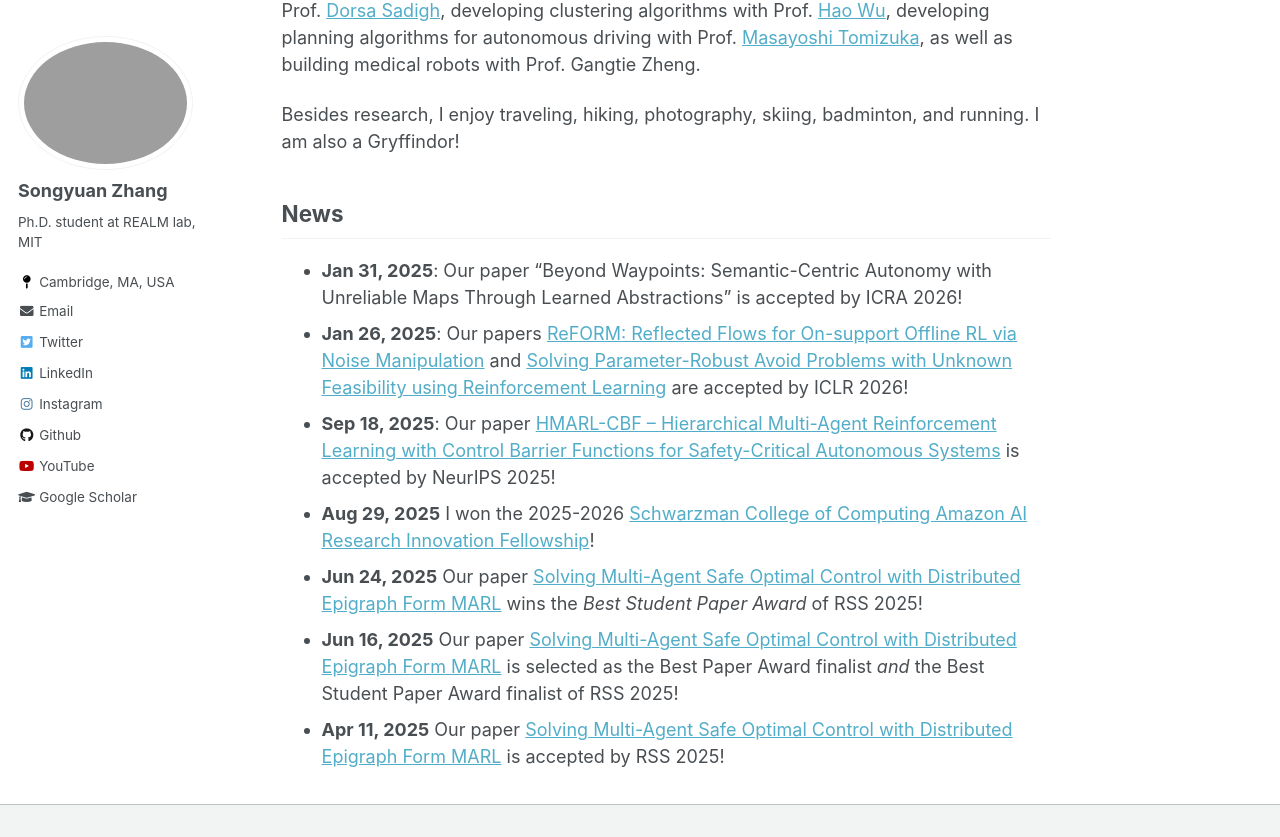
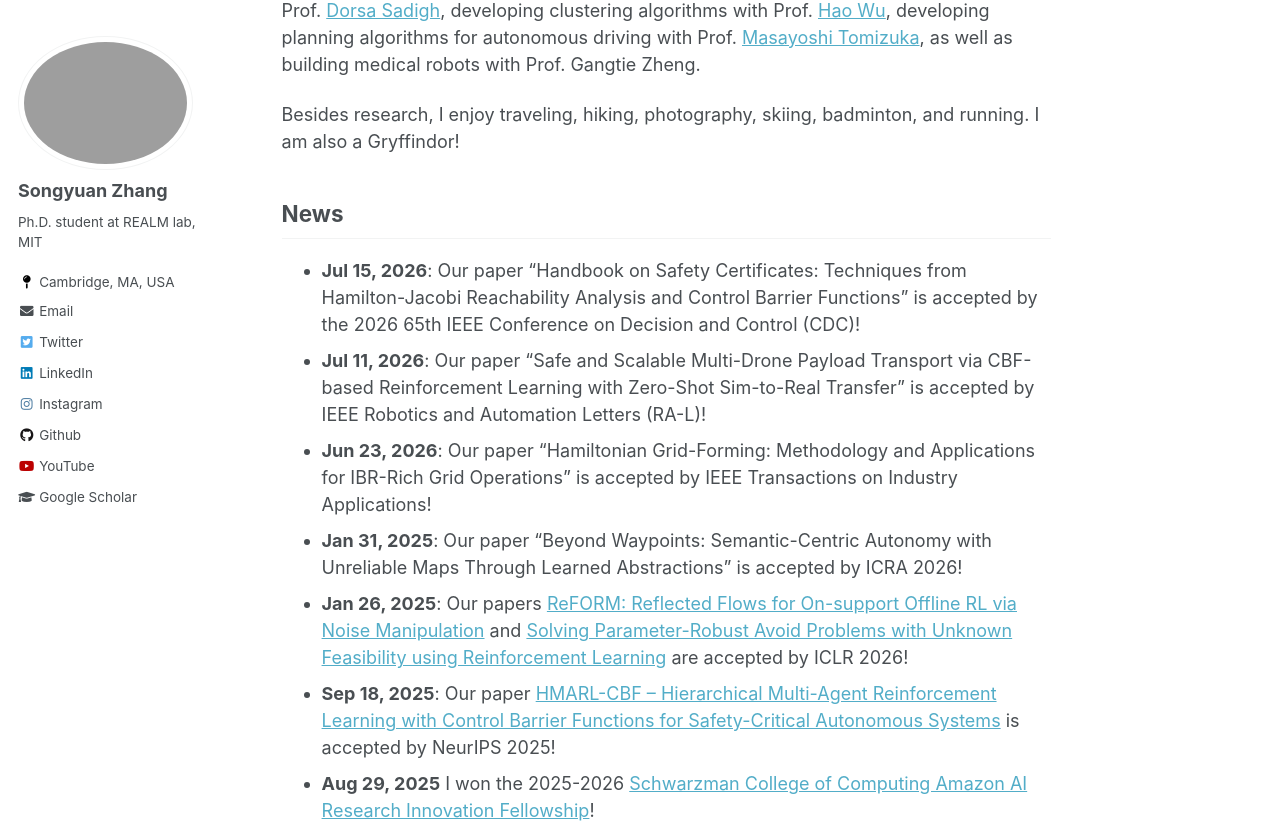
Before and after one commit to syzhang092218-source/syzhang092218-source.github.io, a Jekyll site: the page built from _pages/about.md, in a window 1280 px wide and 900 px high, scrolled down 569 px, cut to the strip 0-837 px from the top of the window. Built offline with Jekyll 4.4.1, drawn with Linux system fonts in a browser that asks for light colours.

Commit message:
update news

```diff
--- a/_pages/about.md
+++ b/_pages/about.md
@@ -23,13 +23,16 @@ Besides research, I enjoy traveling, hiking, photography, skiing, badminton, and
 
 ## News
 
+- **Jul 15, 2026**: Our paper "Handbook on Safety Certificates: Techniques from Hamilton-Jacobi Reachability Analysis and Control Barrier Functions" is accepted by the 2026 65th IEEE Conference on Decision and Control (CDC)!
+- **Jul 11, 2026**: Our paper "Safe and Scalable Multi-Drone Payload Transport via CBF-based Reinforcement Learning with Zero-Shot Sim-to-Real Transfer" is accepted by IEEE Robotics and Automation Letters (RA-L)!
+- **Jun 23, 2026**: Our paper "Hamiltonian Grid-Forming: Methodology and Applications for IBR-Rich Grid Operations" is accepted by IEEE Transactions on Industry Applications!
 - **Jan 31, 2025**: Our paper "Beyond Waypoints: Semantic-Centric Autonomy with Unreliable Maps Through Learned Abstractions" is accepted by ICRA 2026!
 - **Jan 26, 2025**: Our papers [ReFORM: Reflected Flows for On-support Offline RL via Noise Manipulation](https://mit-realm.github.io/reform/) and [Solving Parameter-Robust Avoid Problems with Unknown Feasibility using Reinforcement Learning](https://oswinso.xyz/fge/) are accepted by ICLR 2026!
 - **Sep 18, 2025**: Our paper [HMARL-CBF – Hierarchical Multi-Agent Reinforcement Learning with Control Barrier Functions for Safety-Critical Autonomous Systems](https://bu-depend-lab.github.io/HMARL-CBF/) is accepted by NeurIPS 2025!
 - **Aug 29, 2025** I won the 2025-2026 [Schwarzman College of Computing Amazon AI Research Innovation Fellowship](https://computing.mit.edu/news/nine-mit-phd-students-named-amazon-ai-fellows/)!
 - **Jun 24, 2025** Our paper [Solving Multi-Agent Safe Optimal Control with Distributed Epigraph Form MARL](https://mit-realm.github.io/def-marl/) wins the *Best Student Paper Award* of RSS 2025!
 - **Jun 16, 2025** Our paper [Solving Multi-Agent Safe Optimal Control with Distributed Epigraph Form MARL](https://mit-realm.github.io/def-marl/) is selected as the Best Paper Award finalist *and* the Best Student Paper Award finalist of RSS 2025!
-- **Apr 11, 2025** Our paper [Solving Multi-Agent Safe Optimal Control with Distributed Epigraph Form MARL](https://mit-realm.github.io/def-marl/) is accepted by RSS 2025!
+<!-- - **Apr 11, 2025** Our paper [Solving Multi-Agent Safe Optimal Control with Distributed Epigraph Form MARL](https://mit-realm.github.io/def-marl/) is accepted by RSS 2025! -->
 <!-- - **Jan 31, 2025** Our [GCBF+](https://mit-realm.github.io/gcbfplus/) work is featured by [MIT News](https://news.mit.edu/2025/mit-engineers-help-multirobot-systems-stay-safety-zone-0131)!  -->
 <!-- - **Jan 22, 2025** Our paper [Discrete GCBF Proximal Policy Optimization for Multi-agent Safe Optimal Control](https://mit-realm.github.io/dgppo/) is accepted by ICLR 2025! -->
 <!-- - **Dec 20, 2024** Our paper [GCBF+: A Neural Graph Control Barrier Function Framework for Distributed Safe Multi-Agent Control](https://mit-realm.github.io/gcbfplus/) is accepted by IEEE Transactions on Robotics (T-RO)! -->
```
